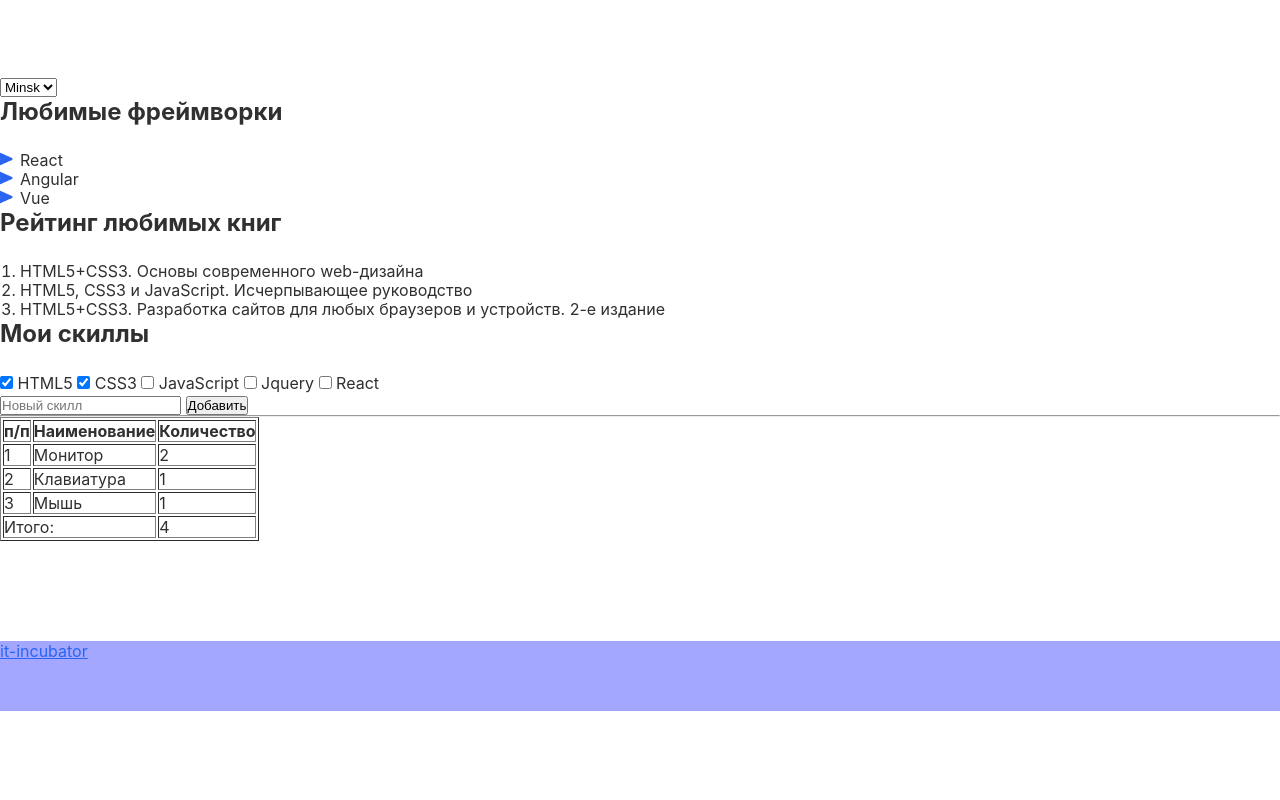
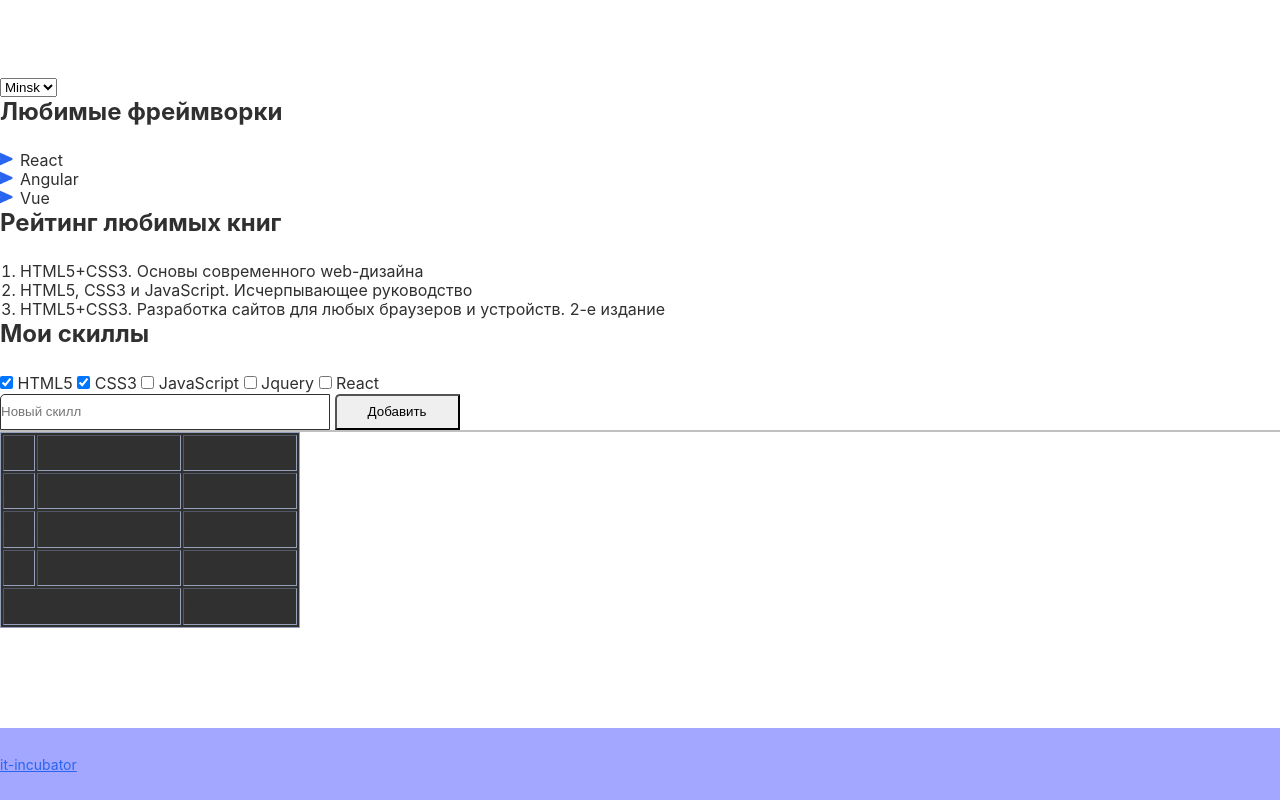
Before and after one commit to AkulaDmitriy/2-hw-with-auto-test-html-css-main, a plain HTML site: page index.html in a window 1280 px wide. Shown: the part 618-1418 px from the top of the page. Before the commit the page ends 1329 px from the top, so only its background shows below. Drawn offline with Linux system fonts and the light colour scheme.

Commit message:
footer changes

```diff
--- a/style.css
+++ b/style.css
@@ -107,18 +107,40 @@ text-align: left;
 
 .text-field {
     /* Стили для односточного поля ввода текста */
+    width: 330px;
+    height: 36px;
+    top: 1525px;
+    gap: 0px;
+    border-radius: 5px 0px 0px 0px;
+    border: 1px solid #303030;
+
 }
 
 .btn {
     /* Стили для кнопки */
+    width: 125px;
+    height: 36px;
+    top: 1525px;
+    left: 339px;
+    border-radius: 5px 0px 0px 0px;
+
+
 }
 
 .line {
     /* Стили для линии */
+    border: 1px solid #3030304D;
 }
 
 table {
     /* Стили для таблицы */
+    background: #303030;
+    width: 300px;
+    height: 196px;
+    top: 1681px;
+    border: 1px solid #95A1BB;
+
+
 }
 
 th, td {
@@ -128,17 +150,13 @@ th, td {
 footer {
     /* Стили для футера */
     background-color: #A3A7FF;
-    height: 70px;
-    top: 1977px;
+    padding: 26px 0px;
 
 }
 
 .footer-link {
     /* Стили для футера */
-    width: 78px;
-height: 17px;
-top: 2003px;
-left: 1px;
-color: #2965F1;
+    font-size: 14px;
+    color: #2965F1;
 
 }
```
